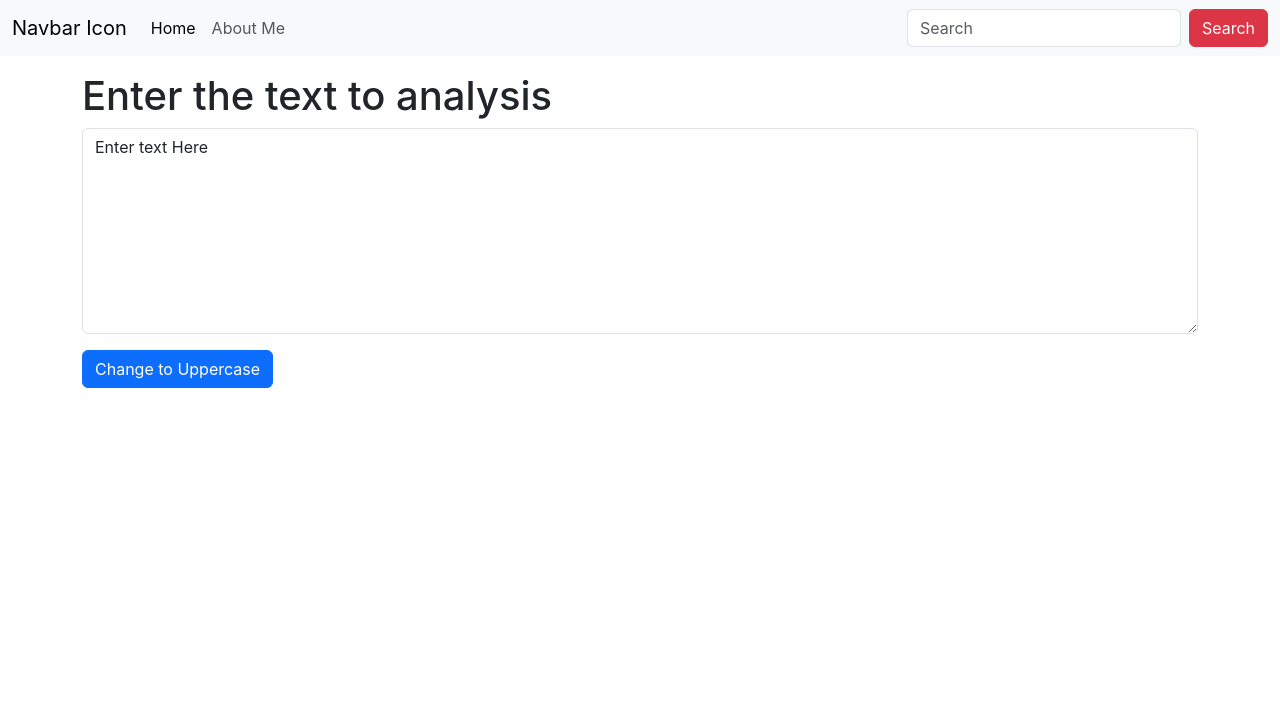
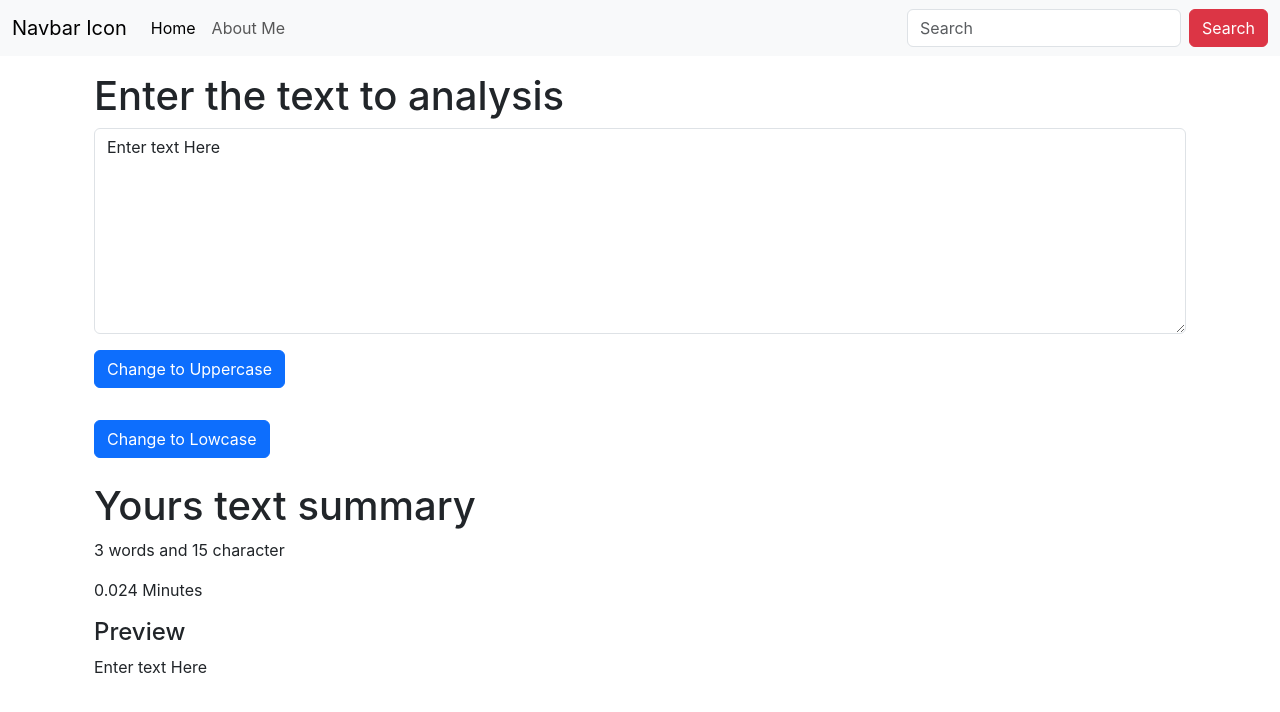
Before and after one commit to rachitpoudel101/React_Toturial, a React (Create React App) app in the folder frontend/: page / in a window 1280 px wide. Shown: the top 712 px of the page. Built offline with nearby package versions, Linux system fonts and the light colour scheme.

Commit message:
add lower case button and word count character count and the time counter.

```diff
--- a/frontend/src/component/Textform.js
+++ b/frontend/src/component/Textform.js
@@ -3,6 +3,12 @@ export default function Textform(props) {
   const handleUpclick =()=>{
     // console.log(text)
     let newText = text.toUpperCase();
+    setText(newText)
+  }
+
+  const handlelowclick =()=>{
+    // console.log(text)
+    let newText = text.toLocaleLowerCase();
     setText(newText)
   }
 
@@ -12,12 +18,23 @@ export default function Textform(props) {
   }
   const [text, setText] =useState('Enter text Here');
   return (
-    <div>
+    <>
+    <div className='container'>
         <div classNmae="mb-3">
             <h1>{props.heading}</h1>
             <textarea className="form-control" value={text} onChange={handleOnChnage} id="mybox" rows="8"></textarea>
         </div>
         <button className="btn btn-primary my-3" onClick={handleUpclick}>Change to Uppercase</button>
+        <br/>
+        <button className="btn btn-primary my-3 mr-3" onClick={handlelowclick}>Change to Lowcase</button>
     </div>
+    <div className='container my-2'>
+    <h1> Yours text summary </h1>
+    <p> {text.split(" ").length} words and {text.length} character</p>
+    <p> {0.008 *text.split(" ").length} Minutes</p>
+    <h4> Preview</h4>
+    <p>{text}</p>
+    </div>
+    </>
   )
 }
```
